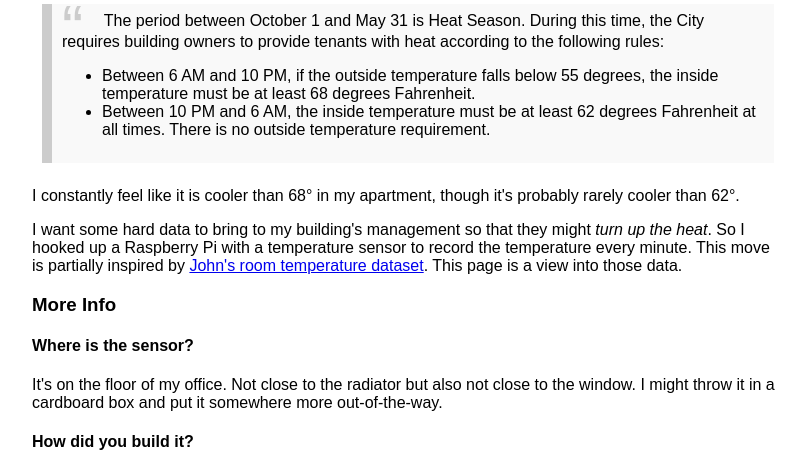
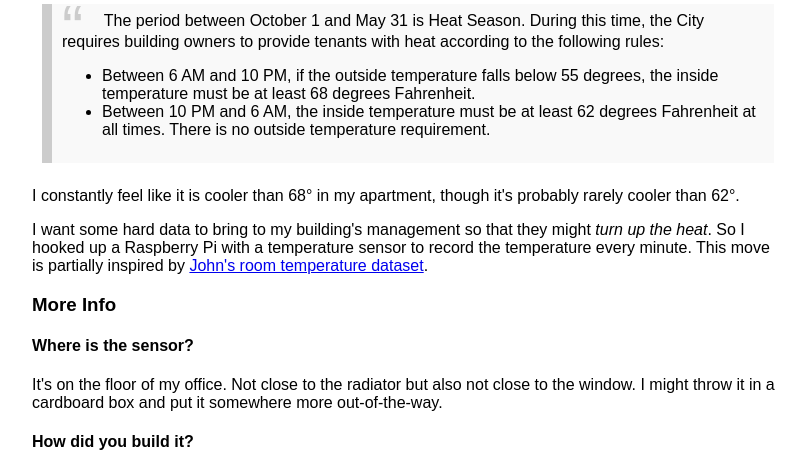
Before and after one commit to nolanbconaway/temp-in-nolans-apartment, a Flask app: template app/templates/base.html in a window 1280 px wide. Shown: the part 636-1107 px from the top of the page, without its empty margins (24-829 px from the left). Run offline with Flask 2, Linux system fonts and the light colour scheme; the template is opened without the code that fills it, so the values that code supplies are empty; some libraries are stand-ins or nearby versions.

Commit message:
update copy

```diff
--- a/app/templates/base.html
+++ b/app/templates/base.html
@@ -63,7 +63,7 @@
         So I hooked up a Raspberry Pi with a temperature sensor to record the
         temperature every minute. This move is partially inspired by
         <a href="https://github.com/johnmyleswhite/room_temperatures">John's
-        room temperature dataset</a>. This page is a view into those data.
+        room temperature dataset</a>.
       </p>
 
       <h3>More Info</h3>
```
